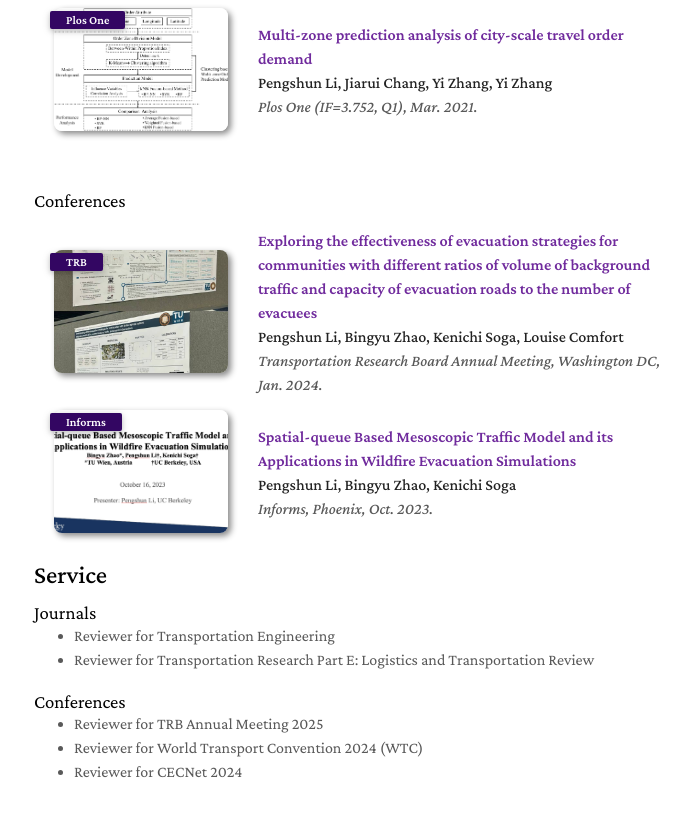
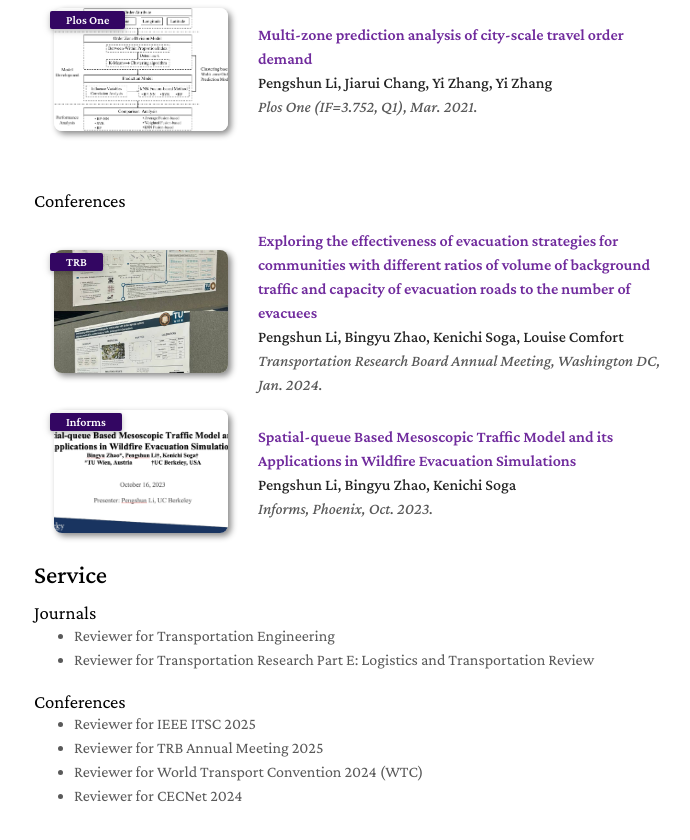
Before and after one commit to pengshunli/pengshunli.github.io, a plain HTML site: page index.html in a window 1280 px wide. Shown: the part 1717-2557 px from the top of the page, without its empty margins (436-1126 px from the left). Drawn offline with nearby package versions, Linux system fonts and the light colour scheme; some icons are missing; files whose address does not match are found by name.

Commit message:
Update index.html

```diff
--- a/index.html
+++ b/index.html
@@ -343,6 +343,7 @@
 
 <h3 id="service_conferences">Conferences</h3>
 <ul>
+  <li>Reviewer for IEEE ITSC 2025</li>
   <li>Reviewer for TRB Annual Meeting 2025</li>
   <li>Reviewer for World Transport Convention 2024 (WTC)</li>
   <li>Reviewer for CECNet 2024</li>
```
